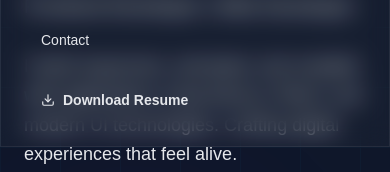
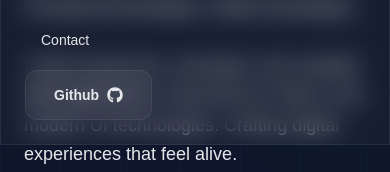
Before and after one commit to Kz-Himel/portfolio, a Next.js app: page / in a window 390 px wide. Both pictures are taken after a click on the button "Toggle menu". Shown: the part 333-505 px from the top of the page. Built offline with nearby package versions, Linux system fonts and the light colour scheme; a web font is replaced by a local one.

Commit message:
Innitial Changes

```diff
--- a/src/components/Navbar.jsx
+++ b/src/components/Navbar.jsx
@@ -99,7 +99,7 @@ export default function Navbar() {
             })}
           </ul>
 
-          {/* Resume Button */}
+          {/* Github Button */}
           <div className="hidden md:flex items-center gap-3">
             <a href="/https://github.com/Kz-Himel">
                 <motion.button
@@ -182,20 +182,22 @@ export default function Navbar() {
                 );
               })}
 
-              {/* Resume Mobile */}
+              {/* Github Mobile */}
               <motion.li
                 initial={{ opacity: 0, x: -20 }}
                 animate={{ opacity: 1, x: 0 }}
                 transition={{ delay: navLinks.length * 0.05 }}
               >
-                <a
-                  href="/resume.pdf"
-                  download
-                  className="mt-2 flex items-center gap-2 rounded-lg bg-accent px-4 py-3 text-sm font-semibold text-bg transition-all hover:bg-soft-accent"
+                <a href="/https://github.com/Kz-Himel">
+                <motion.button
+                  whileHover={{ scale: 1.04 }}
+                  whileTap={{ scale: 0.96 }}
+                  className="flex items-center gap-2 px-7 py-3.5 rounded-xl glass border border-white/10 text-text-main font-semibold text-sm hover:border-accent/30 transition-all duration-300"
                 >
-                  <FiDownload size={14} />
-                  Download Resume
-                </a>
+                  Github
+                  <FaGithub size={16} />
+                </motion.button>
+              </a>
               </motion.li>
             </ul>
           </motion.div>
```
